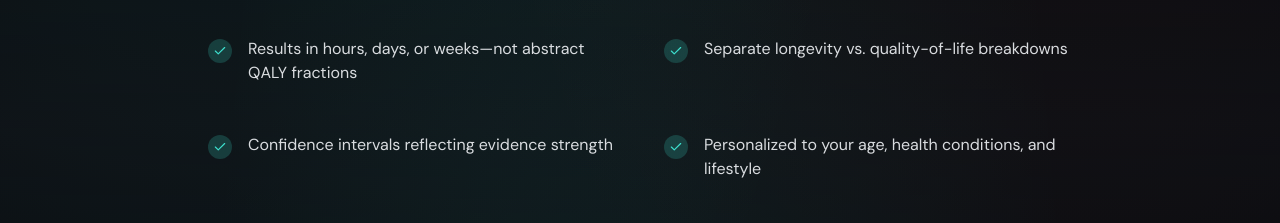
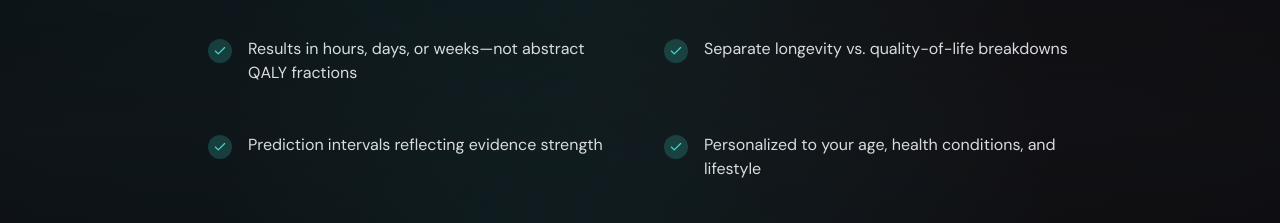
Before and after one commit to MaxGhenis/optiqal-ai, a Next.js app: page / in a window 1280 px wide. Shown: the part 2140-2363 px from the top of the page. Built offline with nearby package versions, Linux system fonts and the light colour scheme.

Commit message:
Fix: prediction interval in Features section

```diff
--- a/src/app/page.tsx
+++ b/src/app/page.tsx
@@ -356,7 +356,7 @@ export default function Home() {
             {[
               "Results in hours, days, or weeks—not abstract QALY fractions",
               "Separate longevity vs. quality-of-life breakdowns",
-              "Confidence intervals reflecting evidence strength",
+              "Prediction intervals reflecting evidence strength",
               "Personalized to your age, health conditions, and lifestyle",
               "Citations to specific studies and meta-analyses",
               "Caveats and limitations clearly explained",
```
